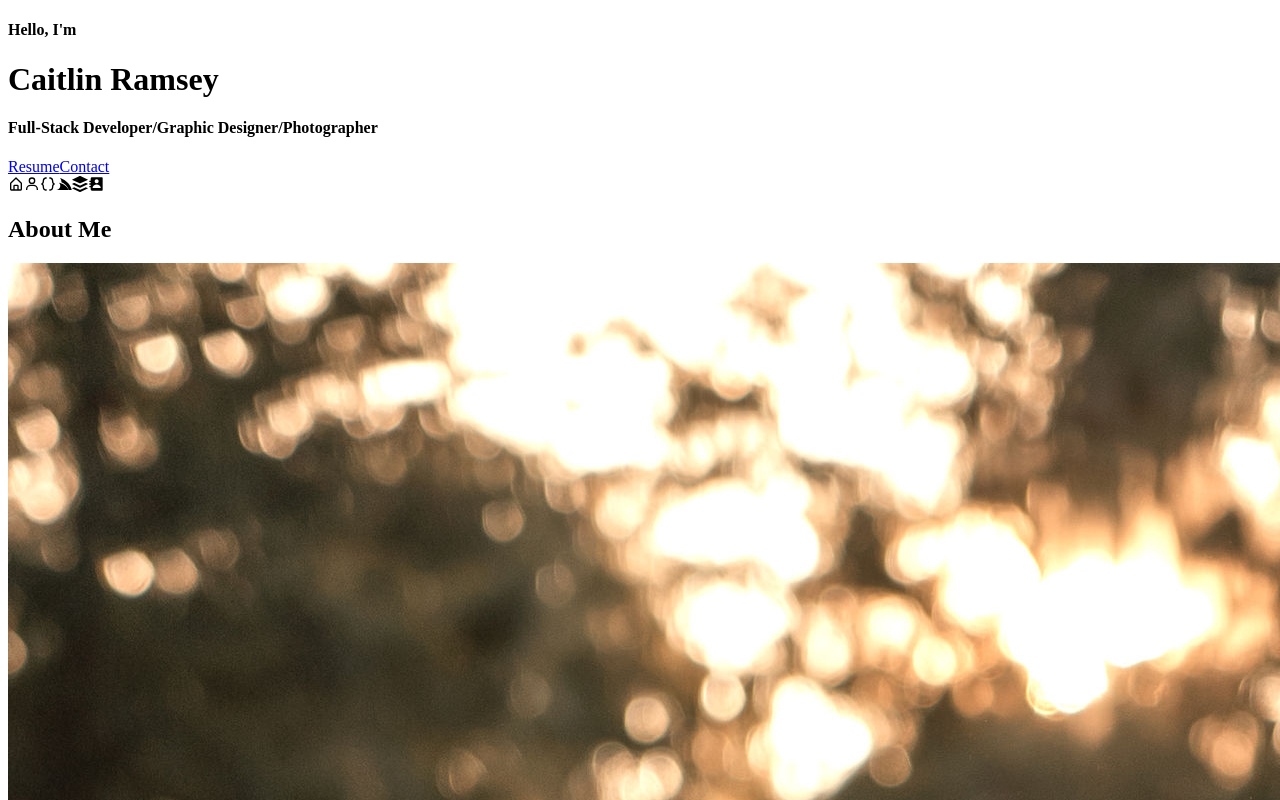
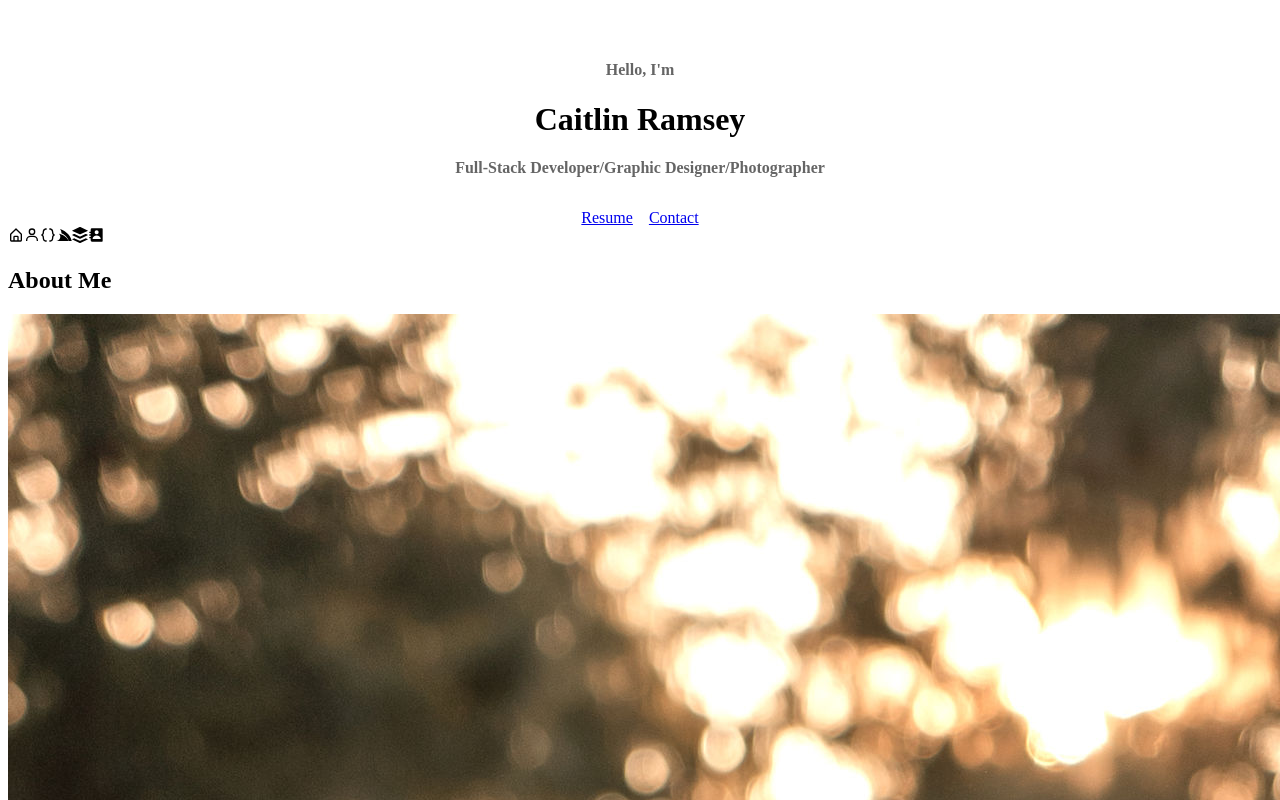
Before and after one commit to caitlinramsey/react-portfolio, a React (Vite) app: page / in a window 1280 px wide. Shown: the top 800 px of the page. Built offline with nearby package versions, Linux system fonts and the light colour scheme.

Commit message:
added styling to header

```diff
--- a/src/components/header/header.css
+++ b/src/components/header/header.css
@@ -0,0 +1,20 @@
+header {
+    padding-top: 2rem;
+}
+
+.header_container {
+    text-align: center;
+    height: 100%;
+    position: relative;
+}
+
+.resume {
+    margin-top: 2rem;
+    display: flex;
+    gap: 1rem;
+    justify-content: center;
+}
+
+h4 {
+    opacity: 0.6;
+}
```
Also changed, not shown: 3 other files (tests, documents, lock files or other folders).
